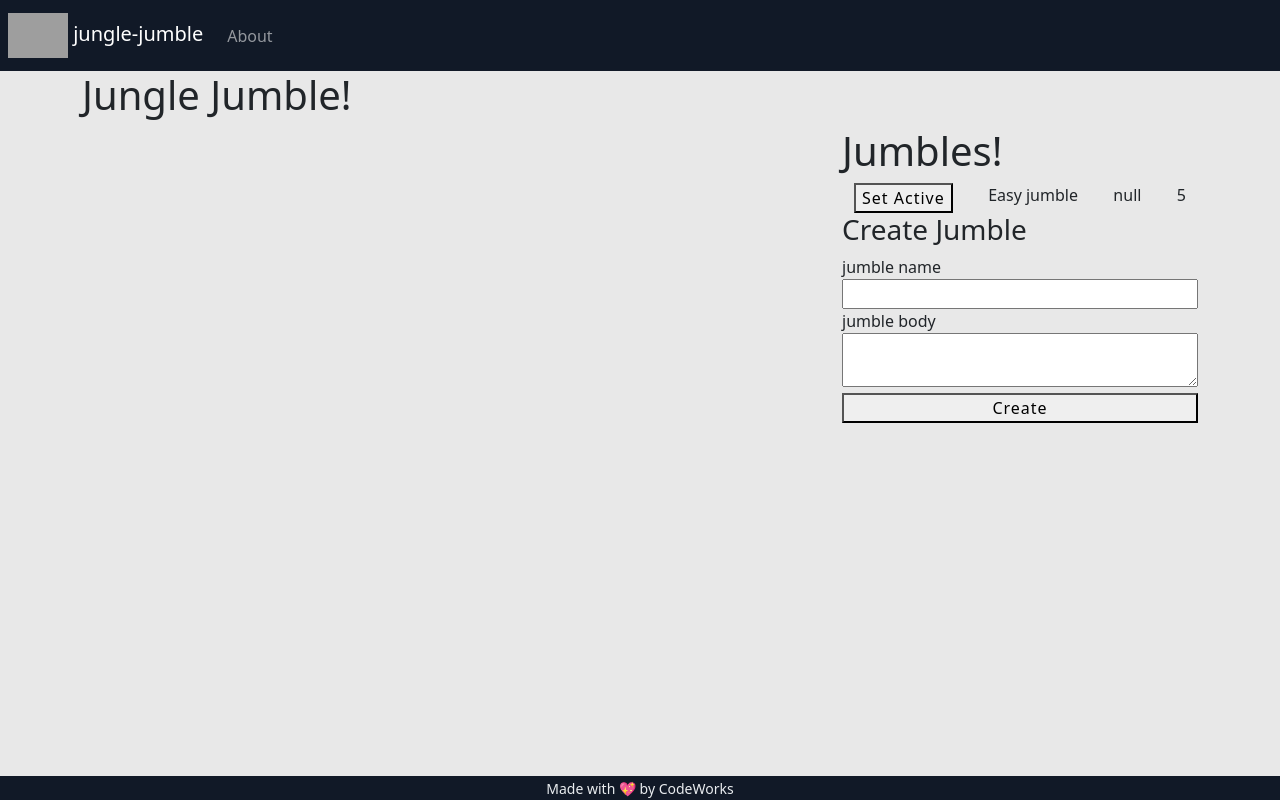
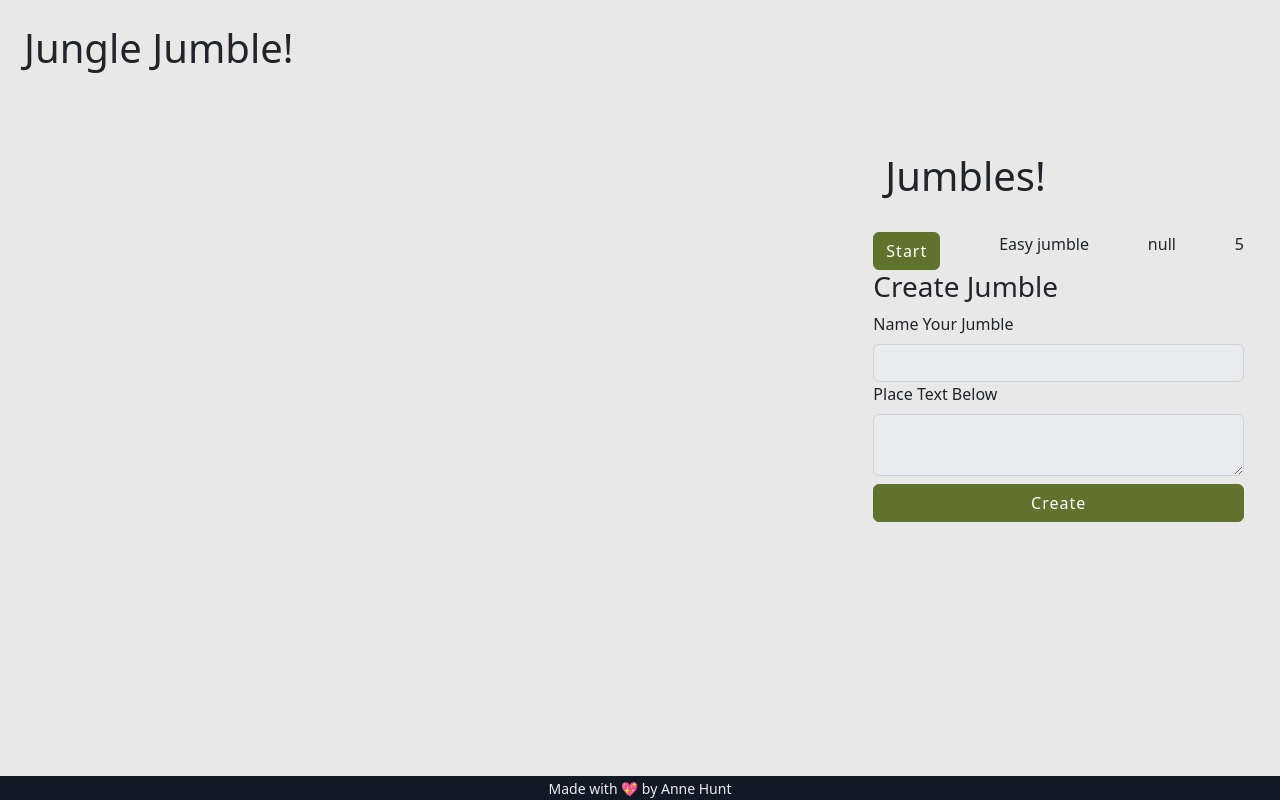
Before and after one commit to Anne-Hunt/jungle-jumble, a website with bundled scripts: page index.html in a window 1280 px wide. Built offline with nearby package versions, Linux system fonts and the light colour scheme; grey boxes are pictures that could not be loaded; a script that the page names is missing.

Commit message:
Fixed typing div

```diff
--- a/app/models/Jumble.js
+++ b/app/models/Jumble.js
@@ -14,7 +14,7 @@ export class Jumble {
 
     get GetJumbleContent() {
         return `
-        <div class="row border border-dark mb-5">
+        <div class="row border border-dark rounded mb-5">
             <div class="col">
                 <h3>${this.name}</h3>
             </div>
@@ -25,12 +25,14 @@ export class Jumble {
                 <p>${this.body}</p>
             </div>
         </div>
+        <div class="container-fluid">
             <div class="row">
                 <form onsubmit="app.JumblesController.submitJumble('${this.id}')">
-                <label name="entry" for="entry">Type below</input>
-                <input type="textarea" name="entry" id="user-entry"></input>
-                <button type="submit">submit</button>
+                <label name="entry" for="entry" class="form-label">Type below</label>
+                <textarea name="entry" id="user-entry" rows="7" columns="30" class="form-control mb-3 bg-light" placeholder="type your jumble here"></textarea>
+                <button class="btn btn-success" type="submit">Submit</button>
                 </form>
+            </div>
         </div>
         `
     }
@@ -40,8 +42,7 @@ export class Jumble {
 
         <div class="row">
                     <div class="col d-flex justify-content-between">
-                        <button onclick="app.JumblesController.setActiveJumble('${this.id}')">set active</button>
-                        <!-- THIS BUTTON NEEDS ONCLICK-->
+                        <button class="btn btn-success" type="button "onclick="app.JumblesController.setActiveJumble('${this.id}')">Start</button>
                         <span>${this.name}</span>
                         <span>${this.fastestTime}</span>
                         <span>${this.GetWpm}</span>
--- a/app/router-config.js
+++ b/app/router-config.js
@@ -8,11 +8,6 @@ export const router = new Router([
   {
     path: '',
     controllers: [JumblesController],
-    view: 'app/views/JumblesView.html'
-  },
-  {
-    path: '#/about',
-    view: 'app/views/AboutView.html'
   }
 
 ])
--- a/app/views/JumblesView.html
+++ b/app/views/JumblesView.html
@@ -1,5 +1,5 @@
 <section class="container">
-    <div class="row">
+    <div class="row p-4">
         <h1>Jungle Jumble!</h1>
     </div>
     <div class="row">
@@ -24,8 +24,8 @@
             </div> -->
         </div>
 
-        <div id="jumble-form" class="col-4">
-            <div class="row">
+        <div id="jumble-form" class="col-4 py-5">
+            <div class="row p-4">
                 <h1>Jumbles!</h1>
             </div>
             <div id="jumble-list" class="container">
@@ -59,11 +59,11 @@
                 <div class="col">
                     <h3>Create Jumble</h3>
                     <form onsubmit="app.JumblesController.createJumble()">
-                        <label for="name">jumble name</label>
-                        <input class="w-100" type="text" name="name">
-                        <label for="body">jumble body</label>
-                        <textarea class="w-100" name="body" id="body"></textarea>
-                        <button type="submit" class="w-100">create</button>
+                        <label class="form-label" for="name">Title</label>
+                        <input class="form-control bg-light" class="w-100" type="text" name="name">
+                        <label class="form-lable" for="body">Text</label>
+                        <textarea class="w-100 form-control mb-2 bg-light" name="body" id="body"></textarea>
+                        <button type="submit" class="w-100 btn btn-success">create</button>
                     </form>
                 </div>
             </div>
--- a/index.html
+++ b/index.html
@@ -18,33 +18,84 @@
 </head>
 
 <body class="debug">
-  <!-- SECTION -->
-  <header>
-    <nav class="navbar navbar-dark navbar-expand bg-dark text-light px-2">
-      <a class="navbar-brand" href="#">
-        <img src="https://codeworks.blob.core.windows.net/public/assets/img/cw-mark.png" height="45" alt=""
-          loading="lazy">
-        <span class="ml-2">jungle-jumble</span>
-      </a>
-      <button class="navbar-toggler" type="button" data-toggle="collapse" data-target="#navbarNavAltMarkup"
-        aria-controls="navbarNavAltMarkup" aria-expanded="false" aria-label="Toggle navigation">
-        <span class="navbar-toggler-icon"></span>
-      </button>
-      <div class="collapse navbar-collapse" id="navbarNavAltMarkup">
-        <div class="navbar-nav">
-          <!-- NAVLINKS -->
-          <a href="#/about" class="nav-link">About</a>
-        </div>
-      </div>
-      <div class="flex-grow-1 justify-content-end align-items-center d-flex" id="authstate"></div>
-    </nav>
-  </header>
-
-  <!-- SECTION -->
   <main>
 
-    <section id="router-view">
-      <!-- primary viewport -->
+    <section class="container-fluid p-4">
+      <h1>Jungle Jumble!</h1>
+      <div class="row">
+
+        <div id="jumble-content" class="col-8">
+          <!-- <div class="row border border-dark mb-5">
+                  <div class="col">
+                      <h3>Jumble Name</h3>
+                  </div>
+                  <div class="col">
+                      <h3>Fastest Time</h3>
+                  </div>
+                  <div class="col-12">
+                      <p>Jumble here</p>
+                  </div>
+              </div>
+              <div class="row">
+                  <textarea name="" id="">
+                          Jumble goes in here
+                      </textarea>
+                  <button>submit</button>
+              </div> -->
+        </div>
+
+        <div id="jumble-form" class="col-4 py-5">
+          <div class="row p-4">
+            <h1>Jumbles!</h1>
+          </div>
+          <div id="jumble-list" class="container">
+            <!-- <div class="row">
+                      <div class="col d-flex justify-content-between">
+                          <button>button</button>
+                          <span>Jumble title</span>
+                          <span>Time</span>
+                          <span>WPM</span>
+                      </div>
+                  </div>
+                  <div class="row">
+                      <div class="col d-flex justify-content-between">
+                          <button>button</button>
+                          <span>Jumble title</span>
+                          <span>Time</span>
+                          <span>WPM</span>
+                      </div>
+                  </div>
+                  <div class="row">
+                      <div class="col d-flex justify-content-between">
+                          <button>button</button>
+                          <span>Jumble title</span>
+                          <span>Time</span>
+                          <span>WPM</span>
+                      </div>
+                  </div> -->
+          </div>
+
+          <div class="container-fluid">
+            <div class="row">
+              <div class="col">
+                <h3>Create Jumble</h3>
+                <form onsubmit="app.JumblesController.createJumble()">
+                  <label class="form-label" for="name">Name Your Jumble</label>
+                  <input class="form-control bg-light" class="w-100" type="text" name="name">
+                  <label class="form-label" for="body">Place Text Below</label>
+                  <textarea class="w-100 form-control mb-2 bg-light" row="10" name="body" id="body"></textarea>
+                  <button type="submit" class="w-100 btn btn-success">create</button>
+                </form>
+              </div>
+            </div>
+          </div>
+        </div>
+
+
+
+
+      </div>
+
     </section>
 
   </main>
@@ -52,7 +103,7 @@
   <!-- SECTION -->
   <footer class="bg-dark text-light">
     <div class="text-center no-select">
-      <p class="mb-0"><small>Made with 💖 by CodeWorks</small></p>
+      <p class="mb-0"><small>Made with 💖 by Anne Hunt</small></p>
     </div>
   </footer>
 
```
Lines whose indentation alone changed are shown as unchanged.
